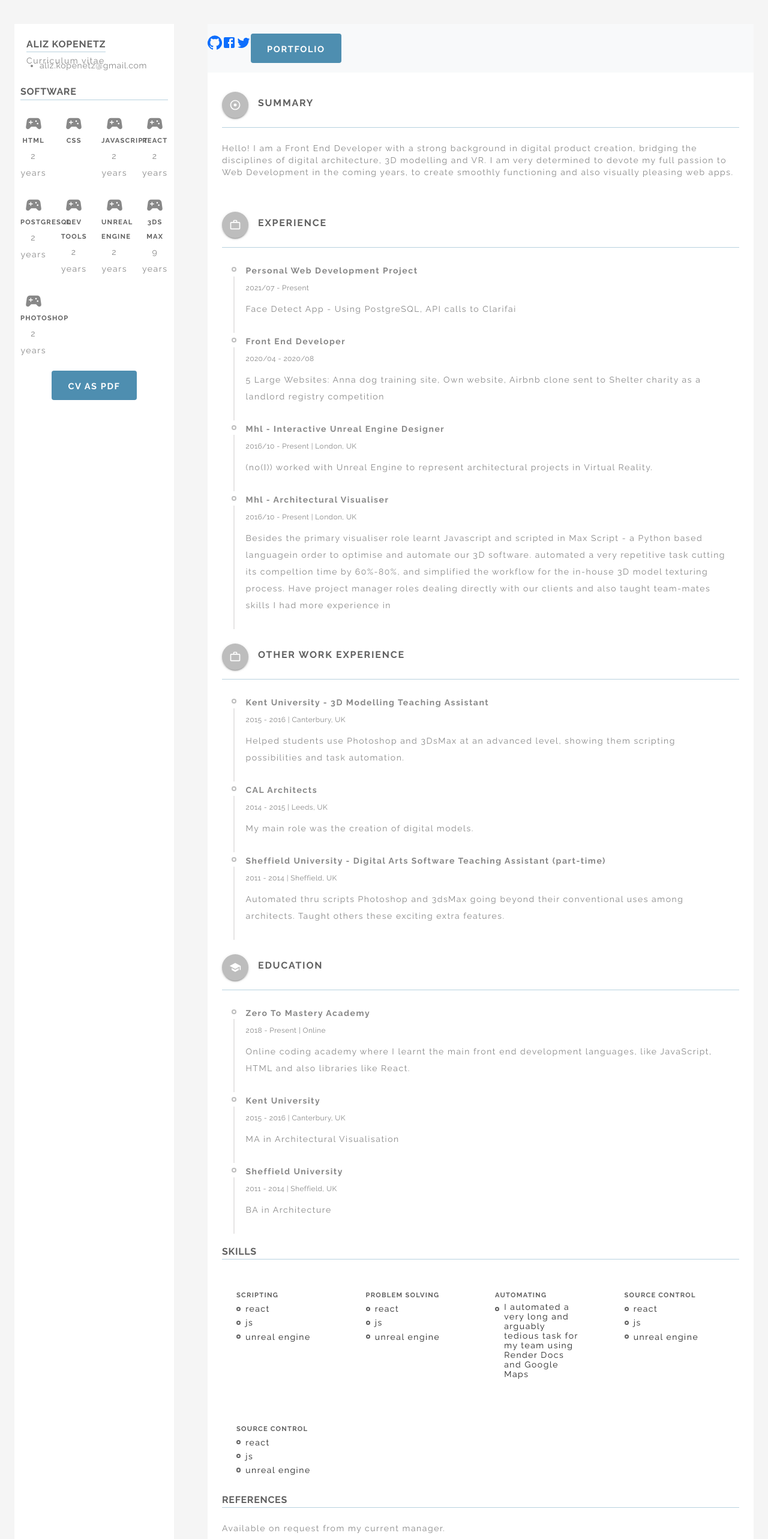
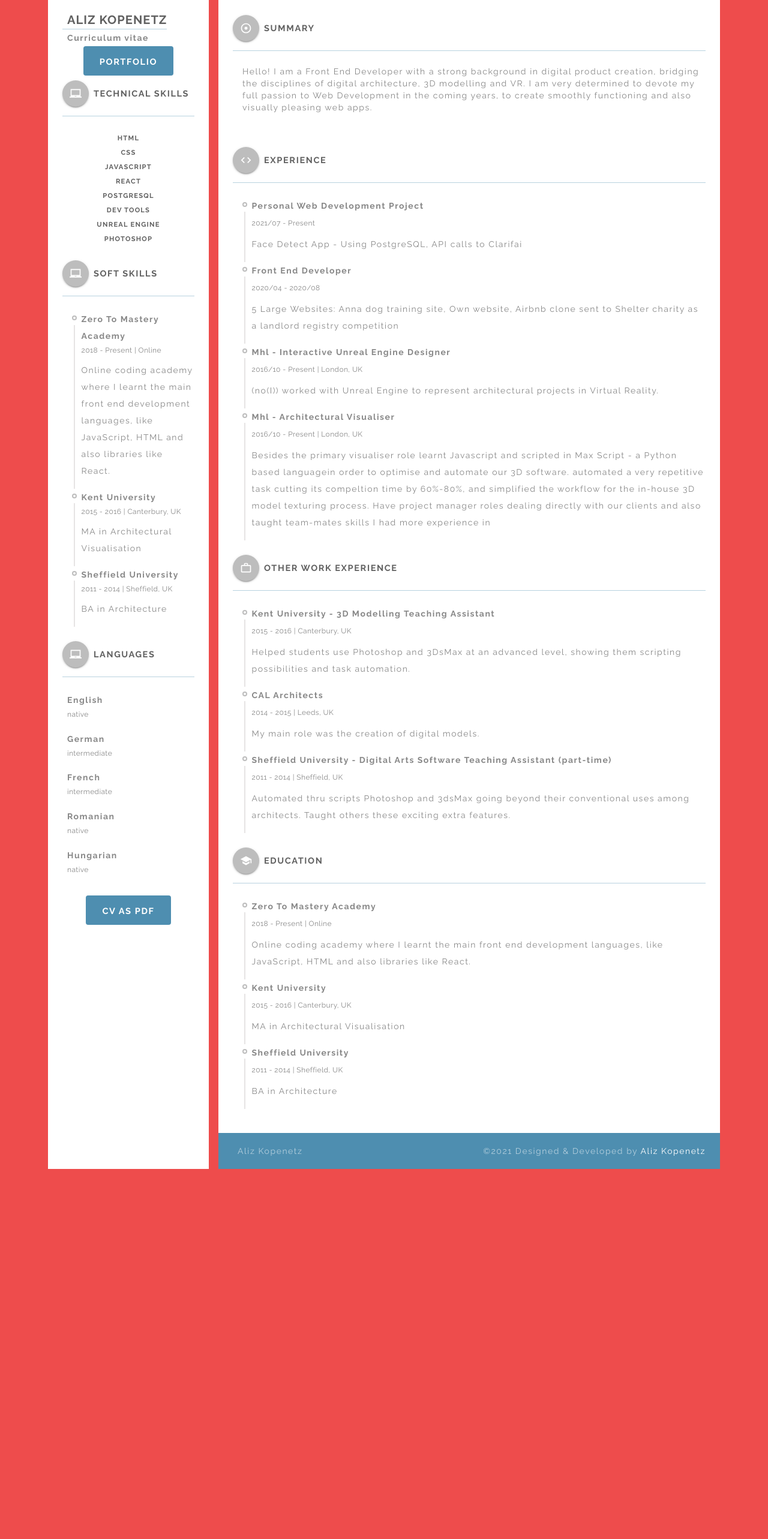
Before and after one commit to AK-Developorama/ak-dev-cv, a React (Create React App) app: page / in a window 1280 px wide. Shown: the part 40-2606 px from the top of the page at 60% size. After the commit the page ends 2022 px from the top, so only its background shows below. Built offline with nearby package versions, Linux system fonts and the light colour scheme.

Commit message:
image removed restructured profile

```diff
--- a/src/App.css
+++ b/src/App.css
@@ -1,7 +1,20 @@
 /* Margins and Paddings */
 
+.MuiGrid-spacing-xs-7 > .MuiGrid-item,
 .top_60 {
-  margin-top: 10vh !important;
+  margin-bottom: 0.5vh;
+  margin-top: 0.5vh;
+  padding: 1vh !important;
+}
+
+.MuiTimelineContent-root {
+  padding: 0 !important;
+  position: relative;
+}
+
+.MuiGrid-spacing-xs-7 {
+  width: 100% !important;
+  margin: 0 !important;
 }
 
 .top_30 {
@@ -19,11 +32,6 @@
 .p_30 {
   padding: 3vh !important;
 }
-
-
-/* .pt_45 {
-  padding-bottom: 3vh !important;
-} */
 
 .pb_50 {
   padding: 3vh !important;
@@ -88,3 +96,17 @@
   position: relative;
   margin: 0;
 }
+
+/* Media Query */
+
+@media (max-width: 991px) {
+  .top_60 {
+    margin-top: 2vh !important;
+  }
+}
+@media (min-width: 1280px) {
+  .MuiContainer-maxWidthLg {
+    max-width: 90% !important;
+    margin: 1vw;
+  }
+}
--- a/src/App.js
+++ b/src/App.js
@@ -21,7 +21,7 @@ function App() {
 
 
 
-          <Header />
+
           <div className="main-content">
             <Cv />
           </div>
--- a/src/Pages/Cv/Cv.css
+++ b/src/Pages/Cv/Cv.css
@@ -1,17 +1,10 @@
 .aboutme_text {
   line-height: 2.5vh !important;
   white-space: pre-line !important;
+  padding-left: 2vh;
 }
 
-/* work experience */
 
-.timeline_title{
-font-weight: 700!important;
-}
-
-.timeline_description{
-  margin-top: 1vh!important;
-}
 
 /* Software Section */
 
--- a/src/Pages/Cv/Cv.js
+++ b/src/Pages/Cv/Cv.js
@@ -1,17 +1,12 @@
 import React from "react";
-import { Icon, Grid, Typography, Paper } from "@material-ui/core";
-import WorkIcon from "@material-ui/icons/Work";
+import { Grid, Typography } from "@material-ui/core";
 import WorkOutlineIcon from "@material-ui/icons/WorkOutline";
 import SchoolIcon from "@material-ui/icons/School";
 import AdjustIcon from "@material-ui/icons/Adjust";
-
+import CodeIcon from "@material-ui/icons/Code";
 import {
-  Timeline,
   TimelineItem,
-  TimelineSeparator,
-  TimelineConnector,
   TimelineContent,
-  TimelineDot,
 } from "@material-ui/lab";
 import CustomTimeline, {
   CustomTimelineSeparator,
@@ -45,9 +40,8 @@ const Cv = () => {
         <Grid item xs={12}>
           <Grid container className="cv_timeline">
             {/*  Experience */}
-
             <Grid item>
-              <CustomTimeline title="Experience" icon={<WorkOutlineIcon />}>
+              <CustomTimeline title="Experience" icon={<CodeIcon />}>
                 <Grid item className="section_title mb_30" xs={12}>
                   <span></span>
                 </Grid>
@@ -137,53 +131,6 @@ const Cv = () => {
           </CustomTimeline>
         </Grid>
       </Grid>
-
-      {/* Skills */}
-      <Grid container className="section pb_45 p_50">
-        <Grid item className="section_title mb_30" xs={12}>
-          <span></span>
-          <h6 className="section_title_text">Skills</h6>
-        </Grid>
-        <Grid
-          item
-          xs={12}
-          container
-          spacing={3}
-          justify="space-between"
-          className="section graybg pb_45"
-        >
-          {cvData.skills.map((skill) => (
-            <Grid item xs={12} sm={6} md={3}>
-              <Paper elevation={0} className="skill">
-                <Typography variant="h6" className="skill_title">
-                  {skill.title}
-                </Typography>
-                {skill.description.map((element) => (
-                  <Typography variant="body2" className="skill_description">
-                    <TimelineDot
-                      variant={"outlined"}
-                      className="timeline_dot"
-                    />
-                    {element}
-                  </Typography>
-                ))}
-              </Paper>{" "}
-            </Grid>
-          ))}
-        </Grid>
-      </Grid>
-      {/* References*/}
-      <Grid container className="section pb_45">
-        <Grid item className="section_title mb_30" xs={12}>
-          <span></span>
-          <h6 className="section_title_text">References</h6>
-        </Grid>
-        <Grid item xs={12}>
-          <Typography variant="body2" className="aboutme_text">
-            Available on request from my current manager.
-          </Typography>
-        </Grid>
-      </Grid>
     </>
   );
 };
--- a/src/components/Button/Button.css
+++ b/src/components/Button/Button.css
@@ -1,10 +1,16 @@
+div.button_container {
+  margin: 0 auto;
+  display: table !important;
+
+}
+
 .custom_btn,
 .btn_text {
+  position: relative;
+
   background-color: var(--primaryColor) !important;
   color: var(--main-color) !important;
-
   font-family: "Raleway", sans-serif !important;
-
   font-size: 11pt;
   font-weight: 700;
   transition: background-color 0.2s ease-in-out, color 0.2s ease-in-out;
@@ -22,20 +28,14 @@
   white-space: nowrap;
 }
 
-/* .custom_btn :active {
-  background-color: var(--ternaryColor) !important;
-} */
-
 .custom_btn:hover {
   background-color: var(--ternaryColor) !important;
 }
 
-.btn_text:hover{
-   background-color: var(--ternaryColor) !important;
-
+.btn_text:hover {
+  background-color: var(--ternaryColor) !important;
 }
 
-.MuiButton-text:hover{
+.MuiButton-text:hover {
   background-color: var(--ternaryColor) !important;
-
 }
--- a/src/components/Button/Button.js
+++ b/src/components/Button/Button.js
@@ -6,7 +6,6 @@ const CustomButton = ({ text, icon }) => {
   return (
     <Button
       className="custom_btn"
-      // endIcon={icon ? <div className="btn_icon_container">{icon}</div> : null}
     >
       <span className="btn_text">{text}</span>
     </Button>
--- a/src/components/Profile/Profile.css
+++ b/src/components/Profile/Profile.css
@@ -1,24 +1,24 @@
-/* this is the container box */
+/* container box */
 
-.profile {
-    background-color: var(--main-color);
-
+.profile_container {
+  background-color: var(--main-color);
   width: 100%;
   height: 100%;
 }
 
-.profile_name {
+.profile_info {
   line-height: 18px;
-  padding: 20px;
+  padding: 3vh;
 }
 
 .title_jobrole {
   margin-top: -3vh !important;
+  font-weight: 600 !important;
 }
 
-.profile_name .name {
+.profile_info .name {
   line-height: 1.2 !important;
-  font-size: 2vh !important;
+  font-size: calc(15px + 0.4vw) !important;
   font-weight: 600 !important;
   position: relative;
   margin: 0;
@@ -27,20 +27,7 @@
   letter-spacing: 0.05em !important;
 }
 
-.profile_image img {
-  border-radius: 50% !important;
-  width: 80%;
-  display: block;
-  margin-left: auto;
-  margin-right: auto;
-}
-
 /* Information */
-.profile_information {
-  top: 0;
-  left: 0;
-  margin: -40px 10px 30px;
-}
 
 .timelineItem_text {
   color: var(--text-color);
--- a/src/components/Profile/Profile.js
+++ b/src/components/Profile/Profile.js
@@ -1,23 +1,14 @@
 import { Typography, Grid, Icon } from "@material-ui/core";
 import React from "react";
-import AdjustIcon from "@material-ui/icons/Adjust";
-import TimelineItem from "@material-ui/lab/TimelineItem";
-import TimelineContent from "@material-ui/lab/TimelineContent";
-import GetAppIcon from "@material-ui/icons/GetApp";
+import LaptopChromebookIcon from "@material-ui/icons/LaptopChromebook";
 import CustomButton from "../Button/Button";
 import cvData from "../../utils/cvData";
+
+import { TimelineItem, TimelineContent, TimelineDot } from "@material-ui/lab";
 import CustomTimeline, {
   CustomTimelineSeparator,
-} from "../Timeline/CustTimeline";
-import {
-  HomeRounded,
-  SchoolRounded,
-  WorkRounded,
-  Facebook,
-  Twitter,
-  GitHub,
-  Telegram,
-} from "@material-ui/icons";
+} from "../../components/Timeline/CustTimeline";
+
 import "./Profile.css";
 
 const CustomTimelineItem = ({ title, text, link }) => (
@@ -42,69 +33,115 @@ const CustomTimelineItem = ({ title, text, link }) => (
 
 const Profile = () => {
   return (
-    <div className="profile container_shadow">
-      <div className="profile_name">
+    <div className="profile_container">
+      <div className="profile_info">
         <Grid item className="section_title mb_30" xs={12}>
           <Typography className="name">{cvData.name}</Typography>
           <span></span>
         </Grid>
+
         <Typography className="title_jobrole">{cvData.title}</Typography>
-      </div>
 
-      {/* <figure className="profile_image">
-        <img
-          src="https://assets.codepen.io/6161159/squaredcvpic.jpg"
-          alt=""
-          title="Lorem ipsum dolor sit amet"
-        />
-      </figure> */}
+        {/* Portfolio Button */}
 
-      <div className="profile_information">
-        <ul>
-          <li>{cvData.email}</li>
-        </ul>
-        {/*    <CustomTimeline>
-          <CustomTimelineItem title="E" text={cvData.email} />
-          <CustomTimelineItem title="T" text={cvData.phone} />
-          <CustomTimelineItem title="L" text={cvData.languages} />
-          <CustomTimelineItem title="A" text={cvData.address} />
-          {Object.keys(cvData.socials).map((key) => (
-            <CustomTimelineItem
-              text={cvData.socials[key].text}
-              link={cvData.socials[key].link}
-            />
-          ))}
-        </CustomTimeline> */}
+        <div className="button_container" style={{ display: "flex" }}>
+          <a
+            className="downloadCv"
+            href="https://cdpn.io/developorama/debug/2aa033ef01d99cfb25899bf676524657"
+          >
+            <CustomButton text={"PORTFOLIO"} />
+          </a>
+        </div>
 
-        {/* Software Skills */}
-        <Grid container className="section pb_45">
-          <Grid item className="section_title mb_30" xs={12}>
-            <span></span>
-            <h6 className="section_title_text">Software</h6>
-          </Grid>
+        {/* Technical Skills*/}
 
+        <Grid container className="section pb_45 pt_45">
           <Grid item xs={12}>
-            <Grid container spacing={3}>
+            <CustomTimeline
+              title="Technical Skills"
+              icon={<LaptopChromebookIcon />}
+            >
+              <Grid item className="section_title mb_30" xs={12}>
+                <span></span>
+              </Grid>
               {cvData.software.map((software) => (
-                <Grid item xs={12} sm={6} md={3}>
+                <Grid item xs={12} sm={12} md={12}>
                   <div className="software">
-                    <Icon className="software_icon">{software.icon}</Icon>
                     <Typography className="software_title" variant="h6">
                       {software.title}
-                    </Typography>
-                    <Typography
-                      className="software_description"
-                      variant="body2"
-                    >
-                      {software.experience}
                     </Typography>
                   </div>
                 </Grid>
               ))}
-            </Grid>
+            </CustomTimeline>
           </Grid>
         </Grid>
 
+        {/* Soft Skills */}
+
+        <Grid container className="section pb_45 pt_45">
+          <Grid item xs={12}>
+            <CustomTimeline
+              title=" Soft Skills"
+              icon={<LaptopChromebookIcon />}
+            >
+              <Grid item className="section_title mb_30" xs={12}>
+                <span></span>
+              </Grid>
+
+              {cvData.education.map((education) => (
+                <TimelineItem>
+                  <CustomTimelineSeparator />
+                  <TimelineContent className="timeline_content">
+                    <Typography className="timeline_title">
+                      {education.title}
+                    </Typography>
+                    <Typography variant="caption" className="timeline_date">
+                      {education.date}
+                    </Typography>
+                    <Typography
+                      variant="body2"
+                      className="timeline_description"
+                    >
+                      {education.description}
+                    </Typography>
+                  </TimelineContent>
+                </TimelineItem>
+              ))}
+            </CustomTimeline>
+          </Grid>
+        </Grid>
+
+        {/*Languages */}
+
+        <Grid container className="section pb_45 pt_45">
+          <Grid item xs={12}>
+            <CustomTimeline title="Languages" icon={<LaptopChromebookIcon />}>
+              <Grid item className="section_title mb_30" xs={12}>
+                <span></span>
+              </Grid>
+
+              {cvData.languageSkills.map((language) => (
+                <TimelineItem>
+                  <TimelineContent className="timeline_content">
+                    <Typography className="timeline_title">
+                      {language.name}
+                    </Typography>
+
+                    <Typography
+                      variant="caption"
+                      className="timeline_date"
+                    >
+                      {language.level}
+                    </Typography>
+                  </TimelineContent>
+                </TimelineItem>
+              ))}
+            </CustomTimeline>
+          </Grid>
+        </Grid>
+
+        {/* CV Pdf Button */}
         <div className="button_container" style={{ display: "flex" }}>
           <a
             className="downloadCv"
--- a/src/components/Timeline/CustTimeline.css
+++ b/src/components/Timeline/CustTimeline.css
@@ -5,12 +5,23 @@
 /* Header title */
 
 .timeline .timeline_header {
-  padding-top: 0.6vh;
-  font-size: 2vh !important;
+  padding-left: 1vh;
+  font-size: calc(12px + 0.2vw) !important;
   font-weight: 600 !important;
-  position: relative !important;
+  position: absolute !important;
+  top: 50%;
   margin: 0 !important;
   color: var(--title-text-color);
+  transform: translate(0, -50%);
+}
+
+.timeline_title {
+  font-weight: 700 !important;
+  padding-left: 1vh;
+}
+
+.timeline_description {
+  margin-top: 1vh !important;
 }
 
 .timeline .timeline_firstItem {
@@ -32,18 +43,18 @@
 .timeline .timeline_dot_header {
   font-size: medium !important;
   padding: 10px !important;
-  background-color: var( --buttonsColor);
+  background-color: var(--buttonsColor);
 }
 
 /* smaller dots */
 
 .timeline .timeline_dot {
-    border-color:  var( --buttonsColor);
-    padding: 2px !important;
+  border-color: var(--buttonsColor);
+  padding: 2px !important;
 }
 
 .timeline .MuiTimelineConnector-root {
-  background-color: var( --connectorsColor);
+  background-color: var(--connectorsColor);
 }
 
 .timeline .timeline_dot_header > .MuiSvgIcon-root {
@@ -57,5 +68,12 @@
 
 .timeline .timeline_content {
   padding-top: 0px !important;
-  margin-bottom: 20px;
+  margin-bottom: 2vh;
 }
+
+/* Timeline Dates */
+.MuiTypography-caption{
+    font-family: "Raleway", sans-serif !important;
+    padding-left: 1vh;
+
+}
--- a/src/index.css
+++ b/src/index.css
@@ -36,7 +36,7 @@ body {
   background-repeat: no-repeat;
   background-attachment: fixed;
   background-size: cover;
-  background-color: whitesmoke !important;
+  background-color: rgb(238, 76, 76) !important;
   color: var(--text-color) !important;
 }
 
@@ -47,6 +47,7 @@ body {
   line-height: 2em !important;
   font-size: 0.875rem !important;
   letter-spacing: 0.11em !important;
+  padding-left: 1vh;
 }
 
 /* Titles: */
@@ -59,11 +60,7 @@ body {
   letter-spacing: 0.11em !important;
 }
 
-.MuiTypography-caption{
-    font-family: "Raleway", sans-serif !important;
 
-
-}
 code {
   font-family: "Raleway", sans-serif !important;
 }
--- a/src/utils/cvData.js
+++ b/src/utils/cvData.js
@@ -11,7 +11,28 @@ export default {
   title: "Curriculum vitae",
   phone: "+447397509049",
   email: "aliz.kopenetz@gmail.com",
-  languages: "English, French, German, Romanian, Hungarian",
+  languageSkills: [
+    {
+      name: "English",
+      level: "native",
+    },
+    {
+      name: "German",
+      level: "intermediate",
+    },
+    {
+      name: "French",
+      level: "intermediate",
+    },
+    {
+      name: "Romanian",
+      level: "native",
+    },
+    {
+      name: "Hungarian",
+      level: "native",
+    }
+  ],
   website:
     "https://cdpn.io/developorama/debug/2aa033ef01d99cfb25899bf676524657",
   address: "London, UK",
@@ -145,12 +166,7 @@ export default {
       experience: " 2 years",
       description: "",
     },
-    {
-      icon: <SportsEsportsIcon />,
-      title: "3ds Max",
-      experience: " 9 years",
-      description: "",
-    },
+
     {
       icon: <SportsEsportsIcon />,
       title: "PHOTOSHOP",
```
